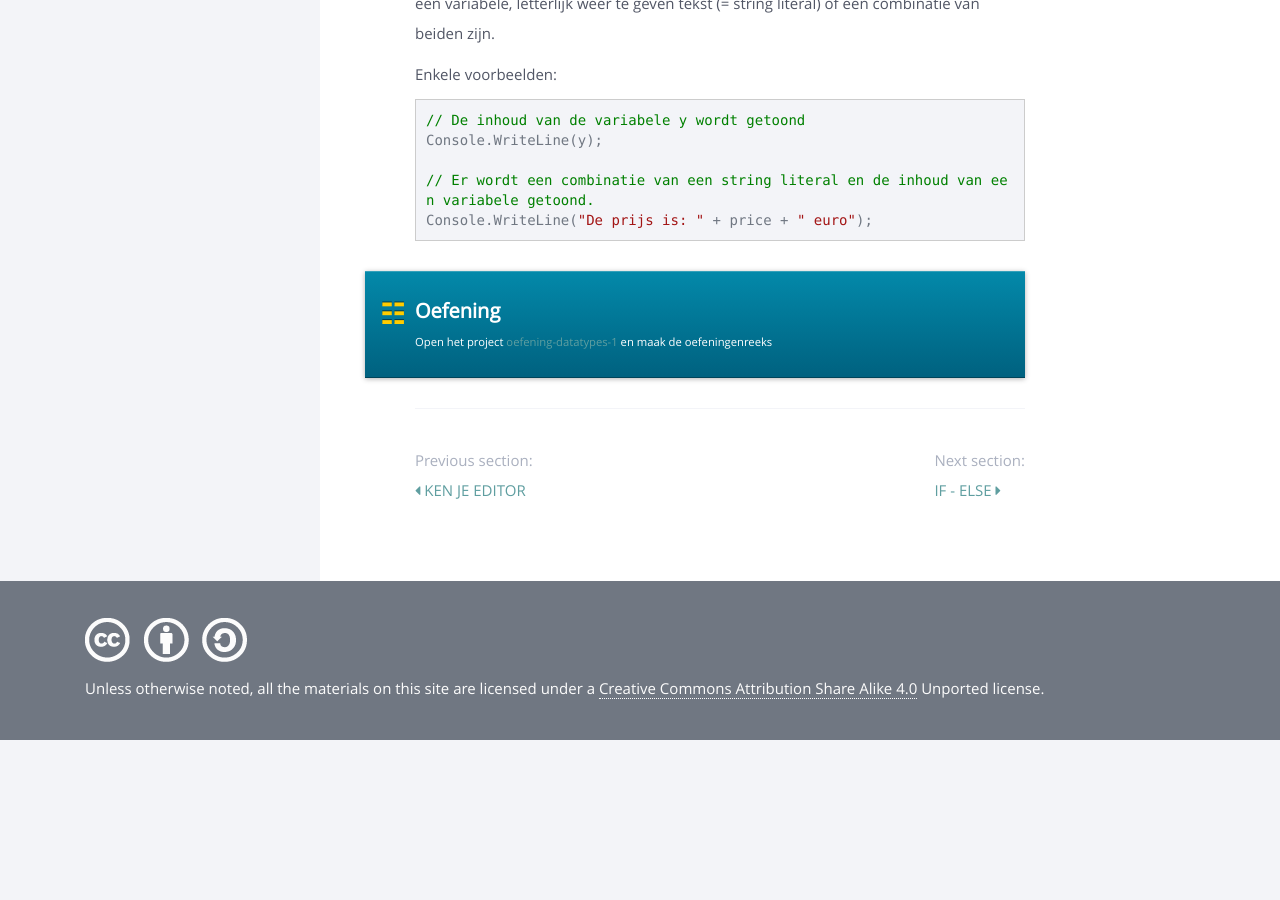
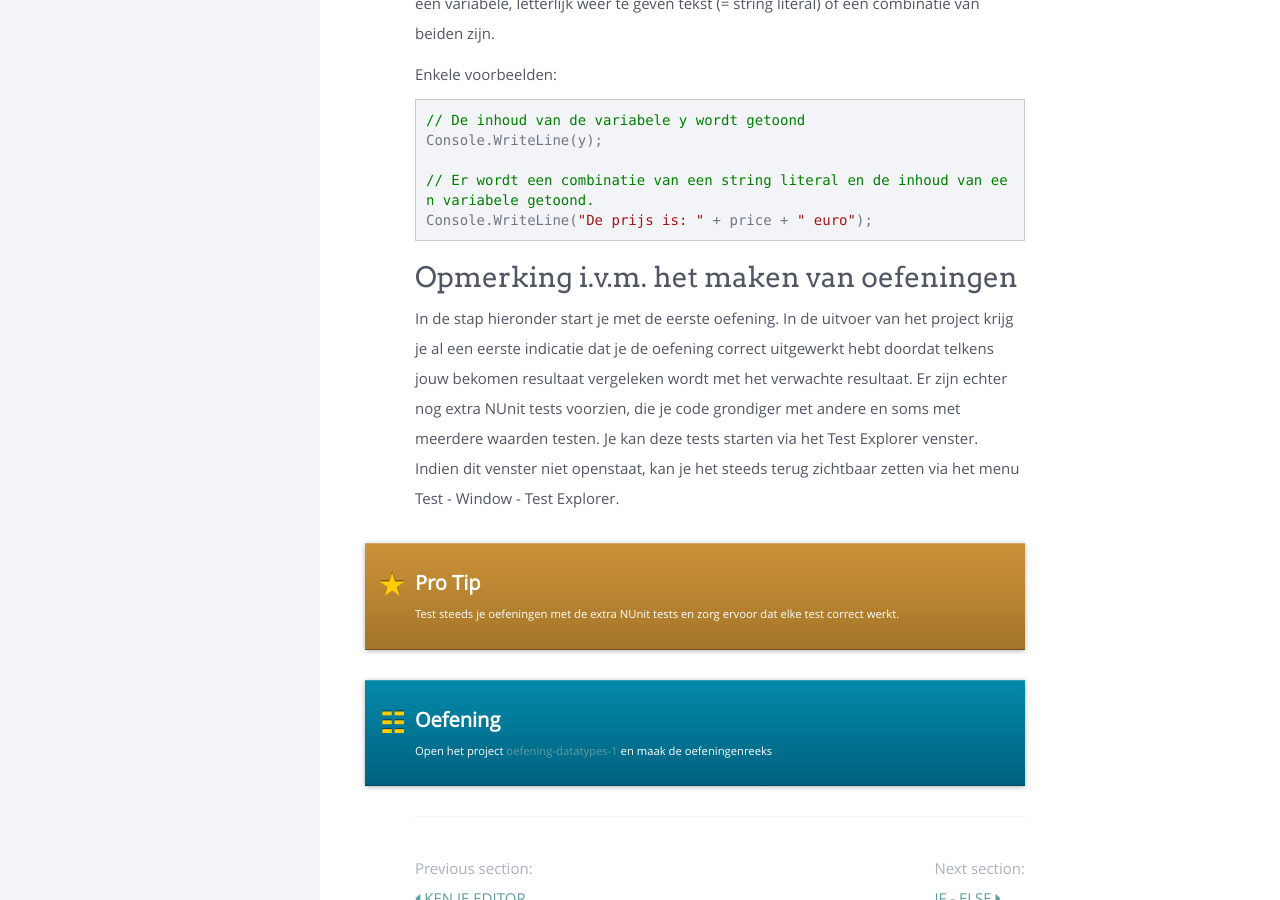
Before and after one commit to sma-it/sma-it.github.io, a Jekyll site: the page built from modules/basics/_posts/2000-01-03-data_types.md, in a window 1280 px wide and 900 px high, scrolled down 6459 px. Built offline with Jekyll 4.4.1, drawn with Linux system fonts in a browser that asks for light colours; nearby versions of some CDN libraries; before the commit the page ends 7199 px from its top, so only the background shows below that.

Commit message:
Added explanation NUnit tests

````diff
--- a/modules/basics/_posts/2000-01-03-data_types.md
+++ b/modules/basics/_posts/2000-01-03-data_types.md
@@ -240,6 +240,16 @@ Console.WriteLine(y);
 Console.WriteLine("De prijs is: " + price + " euro");
 ```
 
+# Opmerking i.v.m. het maken van oefeningen
+
+In de stap hieronder start je met de eerste oefening. In de uitvoer van het project krijg je al een eerste indicatie dat je de oefening correct uitgewerkt hebt doordat telkens jouw bekomen resultaat vergeleken wordt met het verwachte resultaat.
+Er zijn echter nog extra NUnit tests voorzien, die je code grondiger met andere en soms met meerdere waarden testen. Je kan deze tests starten via het Test Explorer venster. Indien dit venster niet openstaat, kan je het steeds terug zichtbaar zetten via het menu Test - Window - Test Explorer.
+
+<div class="note protip">
+<p>Test steeds je oefeningen met de extra NUnit tests en zorg ervoor dat elke test correct werkt.</p>
+</div>
+
+
 <div class="note oefening">
 <p>Open het project <a href="https://github.com/sma-it/oefening-datatypes-1">oefening-datatypes-1</a> en maak de oefeningenreeks</p>
 </div>
````
